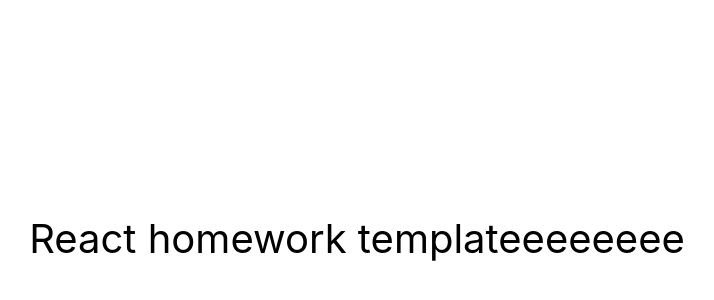
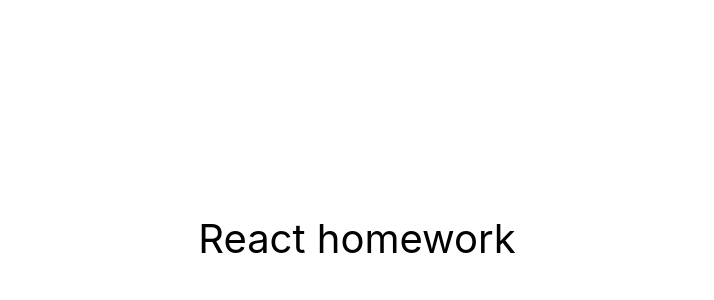
Before and after one commit to lewypopescu/goit-react-hw-02-feedback, a React (Create React App) app: page / in a window 1280 px wide. Shown: the part 162-462 px from the top of the page, without its empty margins (283-997 px from the left). Built offline with nearby package versions, Linux system fonts and the light colour scheme.

Commit message:
first done

```diff
--- a/src/components/App.jsx
+++ b/src/components/App.jsx
@@ -10,7 +10,7 @@
         color: '#010101',
       }}
     >
-      React homework templateeeeeeee
+      React homework
     </div>
   );
 };
--- /dev/null
+++ b/src/components/FeedbackOptions/index.js
@@ -0,0 +1 @@
+export { default } from './FeedbackOptions';
```
Also changed, not shown: src/components/FeedbackOptions/FeedbackOptions.jsx (added, +25 -0 lines), src/components/FeedbackOptions/FeedbackOptions.module.css (added).
